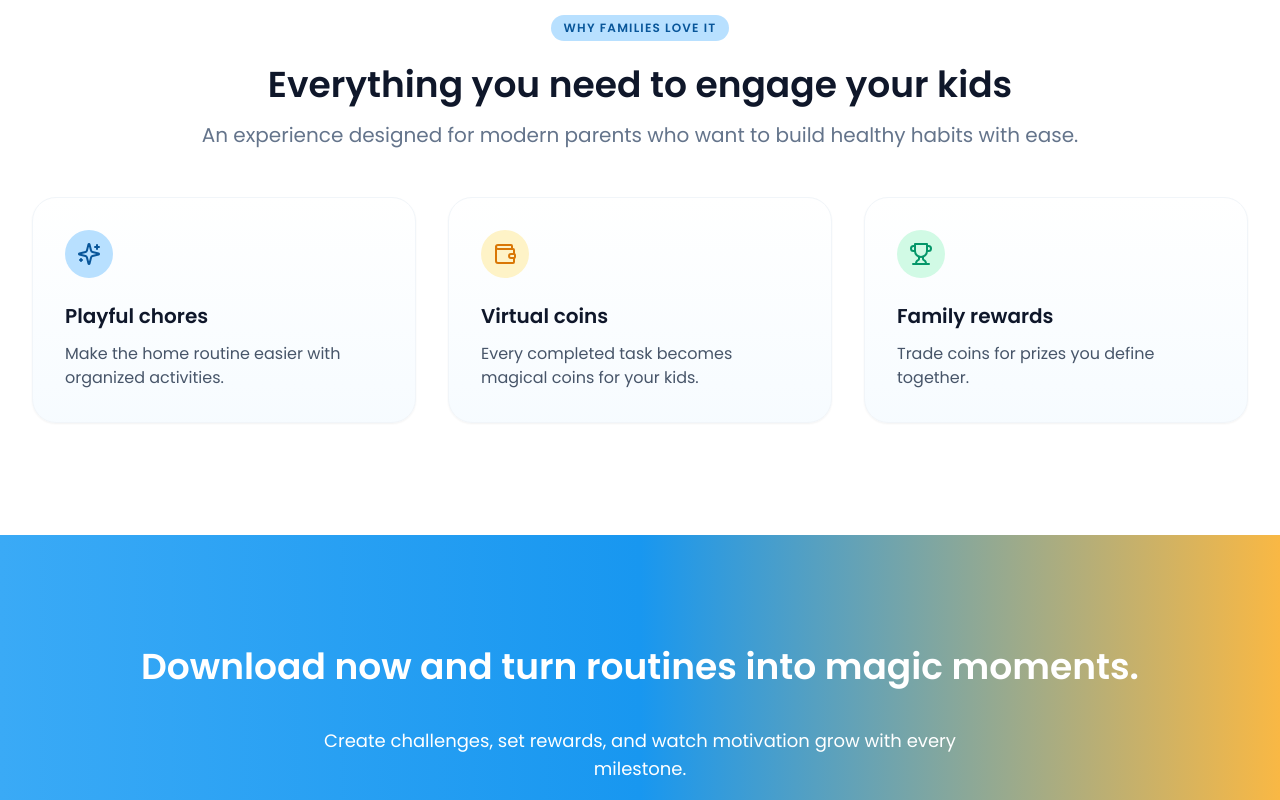
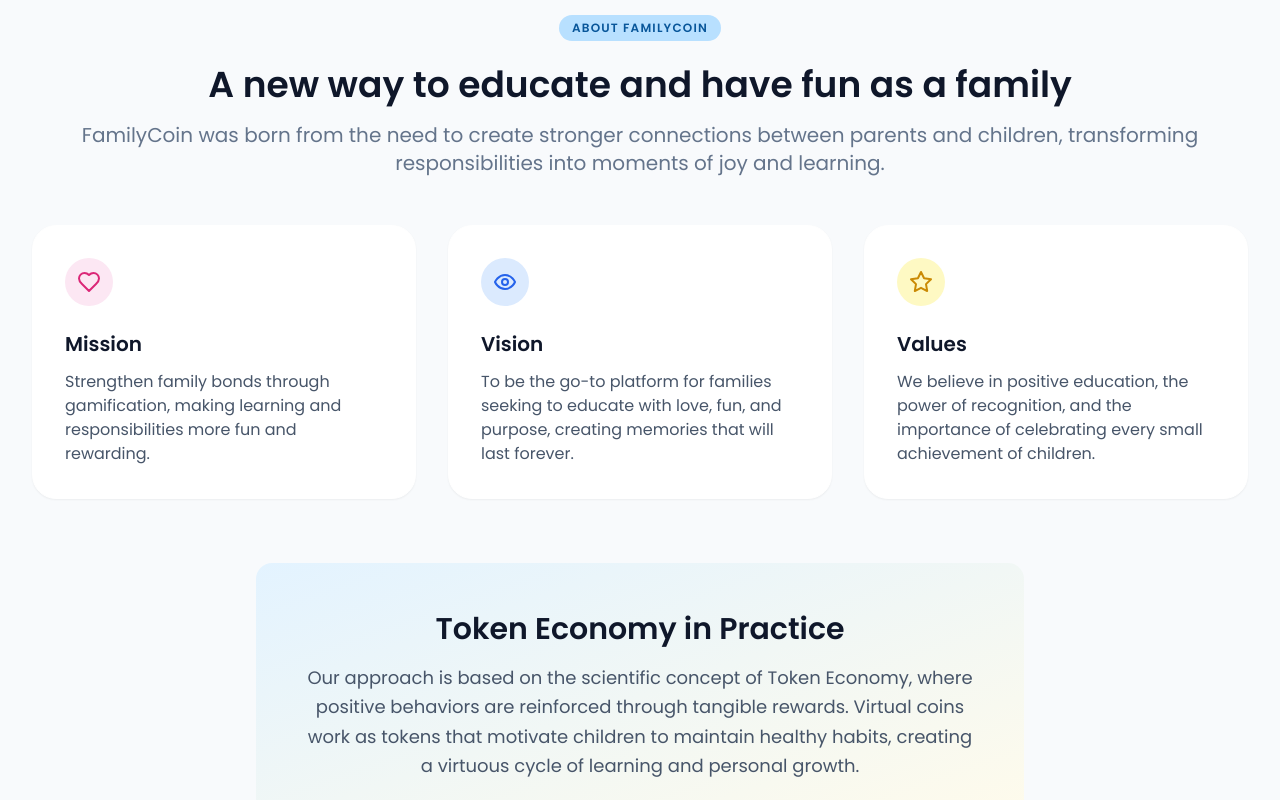
Before and after one commit to rkpontes/family_coin_landing_page, a Next.js app: page /en in a window 1280 px wide. Shown: the part 880-1680 px from the top of the page. Built offline with nearby package versions, Linux system fonts and the light colour scheme.

Commit message:
feat: adiciona seção "Sobre" à página inicial e atualiza traduções para inglês, espanhol e português

```diff
--- a/src/app/[locale]/(marketing)/page.tsx
+++ b/src/app/[locale]/(marketing)/page.tsx
@@ -1,6 +1,7 @@
 import type { Metadata } from "next";
 import { notFound } from "next/navigation";
 
+import { About } from "@/components/blocks/about";
 import { CTA } from "@/components/blocks/cta";
 import { Features } from "@/components/blocks/features";
 import { Hero } from "@/components/blocks/hero";
@@ -48,11 +49,13 @@
   return (
     <>
       <Hero messages={messages.hero} storeMessages={messages.store} />
+      <About messages={messages.about} />
       <Features messages={messages.features} />
       <CTA
         messages={messages.cta}
         storeMessages={messages.store}
         waitlistMessages={messages.waitlist}
+        newsletterMessages={messages.newsletter}
       />
     </>
   );
--- /dev/null
+++ b/src/components/blocks/about.tsx
@@ -0,0 +1,60 @@
+import { Heart, Eye, Star } from "lucide-react";
+
+import { Container } from "@/components/core/container";
+import { Section } from "@/components/core/section";
+import { Badge } from "@/components/ui/badge";
+import type { Messages } from "@/locales/types";
+
+interface AboutProps {
+  messages: Messages["about"];
+}
+
+const icons = [
+  { icon: Heart, accent: "bg-pink-100 text-pink-600" },
+  { icon: Eye, accent: "bg-blue-100 text-blue-600" },
+  { icon: Star, accent: "bg-yellow-100 text-yellow-600" }
+];
+
+export function About({ messages }: AboutProps) {
+  return (
+    <Section id="about" className="bg-slate-50">
+      <Container>
+        <div className="text-center">
+          <Badge variant="secondary" className="mx-auto bg-brand-100 text-brand-700">
+            {messages.badge}
+          </Badge>
+          <h2 className="mt-6 text-3xl font-semibold text-slate-900 md:text-4xl">{messages.heading}</h2>
+          <p className="mt-4 text-lg text-slate-500 md:text-xl">{messages.description}</p>
+        </div>
+        <div className="mt-12 grid gap-8 md:grid-cols-3">
+          {messages.items.map((item, index) => {
+            const config = icons[index] ?? icons[0];
+            const Icon = config.icon;
+            return (
+              <div
+                key={item.title}
+                className="rounded-3xl border border-white bg-white p-8 shadow-sm transition hover:-translate-y-1 hover:shadow-xl"
+              >
+                <span className={`inline-flex h-12 w-12 items-center justify-center rounded-full ${config.accent}`}>
+                  <Icon className="h-6 w-6" />
+                </span>
+                <h3 className="mt-6 text-xl font-semibold text-slate-900">{item.title}</h3>
+                <p className="mt-3 text-slate-600">{item.description}</p>
+              </div>
+            );
+          })}
+        </div>
+        <div className="mt-16 text-center">
+          <div className="mx-auto max-w-3xl rounded-2xl bg-gradient-to-br from-brand-50 to-amber-50 p-8 md:p-12">
+            <h3 className="text-2xl font-semibold text-slate-900 md:text-3xl">
+              {messages.tokenEconomy.heading}
+            </h3>
+            <p className="mt-4 text-lg text-slate-600 leading-relaxed">
+              {messages.tokenEconomy.description}
+            </p>
+          </div>
+        </div>
+      </Container>
+    </Section>
+  );
+}
--- a/src/components/layout/header.tsx
+++ b/src/components/layout/header.tsx
@@ -17,6 +17,7 @@
 export function Header({ locale, messages }: HeaderProps) {
   const localizedNav = [
     { label: messages.navigation.home, href: `/${locale}` },
+    { label: messages.navigation.about, href: `/${locale}#about` },
     { label: messages.navigation.features, href: `/${locale}#features` },
     { label: messages.navigation.pricing, href: `/${locale}/${siteConfig.links.pricing}` },
     { label: messages.navigation.privacy, href: `/${locale}/${siteConfig.links.privacy}` }
--- a/src/locales/en.ts
+++ b/src/locales/en.ts
@@ -8,6 +8,7 @@
   },
   navigation: {
     home: "Home",
+    about: "About",
     features: "Features",
     pricing: "Pricing",
     privacy: "Privacy",
@@ -34,6 +35,30 @@
         status: "+50 coins"
       },
       info: "Create new quests and track every achievement."
+    }
+  },
+  about: {
+    badge: "About FamilyCoin",
+    heading: "A new way to educate and have fun as a family",
+    description:
+      "FamilyCoin was born from the need to create stronger connections between parents and children, transforming responsibilities into moments of joy and learning.",
+    items: [
+      {
+        title: "Mission",
+        description: "Strengthen family bonds through gamification, making learning and responsibilities more fun and rewarding."
+      },
+      {
+        title: "Vision",
+        description: "To be the go-to platform for families seeking to educate with love, fun, and purpose, creating memories that will last forever."
+      },
+      {
+        title: "Values",
+        description: "We believe in positive education, the power of recognition, and the importance of celebrating every small achievement of children."
+      }
+    ],
+    tokenEconomy: {
+      heading: "Token Economy in Practice",
+      description: "Our approach is based on the scientific concept of Token Economy, where positive behaviors are reinforced through tangible rewards. Virtual coins work as tokens that motivate children to maintain healthy habits, creating a virtuous cycle of learning and personal growth."
     }
   },
   features: {
@@ -74,6 +99,9 @@
     heading: "Download now and turn routines into magic moments.",
     description: "Create challenges, set rewards, and watch motivation grow with every milestone."
   },
+  newsletter: {
+    button: "Subscribe to Newsletter"
+  },
   footer: {
     rights: "All rights reserved.",
     privacy: "Privacy",
--- a/src/locales/es.ts
+++ b/src/locales/es.ts
@@ -8,6 +8,7 @@
   },
   navigation: {
     home: "Inicio",
+    about: "Acerca de",
     features: "Funciones",
     pricing: "Precios",
     privacy: "Privacidad",
@@ -34,6 +35,30 @@
         status: "+50 monedas"
       },
       info: "Crea nuevas misiones y sigue cada logro."
+    }
+  },
+  about: {
+    badge: "Acerca de FamilyCoin",
+    heading: "Una nueva forma de educar y divertirse en familia",
+    description:
+      "FamilyCoin nació de la necesidad de crear conexiones más fuertes entre padres e hijos, transformando las responsabilidades en momentos de alegría y aprendizaje.",
+    items: [
+      {
+        title: "Misión",
+        description: "Fortalecer los lazos familiares a través de la gamificación, haciendo que el aprendizaje y las responsabilidades sean más divertidos y gratificantes."
+      },
+      {
+        title: "Visión",
+        description: "Ser la plataforma de referencia para familias que buscan educar con amor, diversión y propósito, creando recuerdos que durarán para siempre."
+      },
+      {
+        title: "Valores",
+        description: "Creemos en la educación positiva, el poder del reconocimiento y la importancia de celebrar cada pequeño logro de los niños."
+      }
+    ],
+    tokenEconomy: {
+      heading: "Token Economy en la Práctica",
+      description: "Nuestro enfoque se basa en el concepto científico de Token Economy, donde los comportamientos positivos se refuerzan a través de recompensas tangibles. Las monedas virtuales funcionan como tokens que motivan a los niños a mantener hábitos saludables, creando un ciclo virtuoso de aprendizaje y crecimiento personal."
     }
   },
   features: {
@@ -74,6 +99,9 @@
     heading: "Descárgala ahora y convierte la rutina en momentos mágicos.",
     description: "Crea desafíos, define recompensas y mira cómo crece la motivación en cada logro."
   },
+  newsletter: {
+    button: "Suscribirse al Newsletter"
+  },
   footer: {
     rights: "Todos los derechos reservados.",
     privacy: "Privacidad",
--- a/src/locales/pt.ts
+++ b/src/locales/pt.ts
@@ -8,6 +8,7 @@
   },
   navigation: {
     home: "Início",
+    about: "Sobre",
     features: "Recursos",
     pricing: "Preços",
     privacy: "Privacidade",
@@ -34,6 +35,30 @@
         status: "+50 moedas"
       },
       info: "Crie novas missões e acompanhe cada conquista."
+    }
+  },
+  about: {
+    badge: "Sobre o FamilyCoin",
+    heading: "Uma nova forma de educar e se divertir em família",
+    description:
+      "FamilyCoin nasceu da necessidade de criar conexões mais fortes entre pais e filhos, transformando responsabilidades em momentos de alegria e aprendizado.",
+    items: [
+      {
+        title: "Missão",
+        description: "Fortalecer os laços familiares através da gamificação, tornando o aprendizado e as responsabilidades mais divertidos e recompensadores."
+      },
+      {
+        title: "Visão",
+        description: "Ser a plataforma de referência para famílias que buscam educar com amor, diversão e propósito, criando memórias que durarão para sempre."
+      },
+      {
+        title: "Valores",
+        description: "Acreditamos na educação positiva, no poder do reconhecimento e na importância de celebrar cada pequena conquista das crianças."
+      }
+    ],
+    tokenEconomy: {
+      heading: "Token Economy na Prática",
+      description: "Nossa abordagem se baseia no conceito científico de Token Economy, onde comportamentos positivos são reforçados através de recompensas tangíveis. As moedas virtuais funcionam como tokens que motivam as crianças a manter hábitos saudáveis, criando um ciclo virtuoso de aprendizado e crescimento pessoal."
     }
   },
   features: {
@@ -74,6 +99,9 @@
     heading: "Baixe agora e transforme a rotina em momentos mágicos.",
     description: "Crie desafios, defina recompensas e veja a motivação crescer a cada conquista."
   },
+  newsletter: {
+    button: "Inscrever-se no Newsletter"
+  },
   footer: {
     rights: "Todos os direitos reservados.",
     privacy: "Privacidade",
--- a/src/locales/types.ts
+++ b/src/locales/types.ts
@@ -5,6 +5,7 @@
   };
   navigation: {
     home: string;
+    about: string;
     features: string;
     pricing: string;
     privacy: string;
@@ -30,6 +31,19 @@
         status: string;
       };
       info: string;
+    };
+  };
+  about: {
+    badge: string;
+    heading: string;
+    description: string;
+    items: Array<{
+      title: string;
+      description: string;
+    }>;
+    tokenEconomy: {
+      heading: string;
+      description: string;
     };
   };
   features: {
@@ -59,6 +73,9 @@
     heading: string;
     description: string;
   };
+  newsletter: {
+    button: string;
+  };
   footer: {
     rights: string;
     privacy: string;
```
Also changed, not shown: src/components/blocks/cta.tsx (+11 -3 lines).
